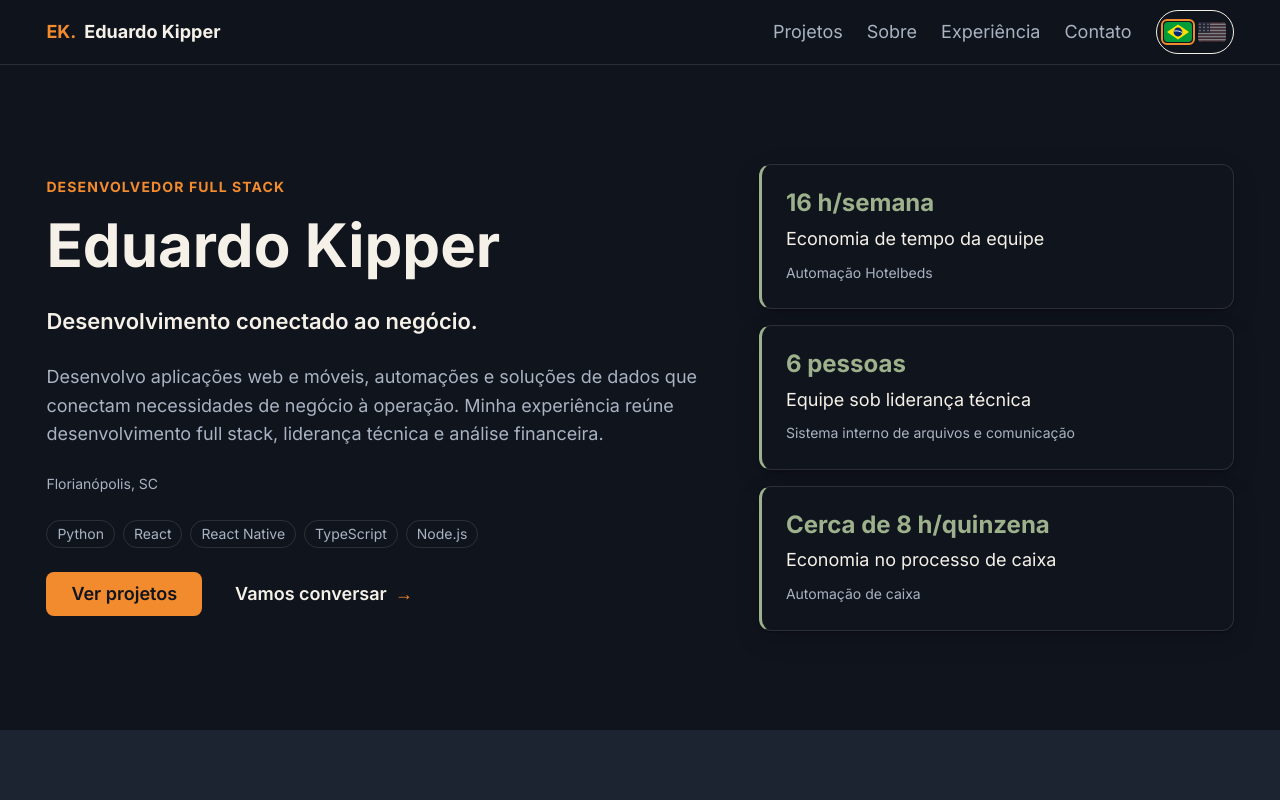
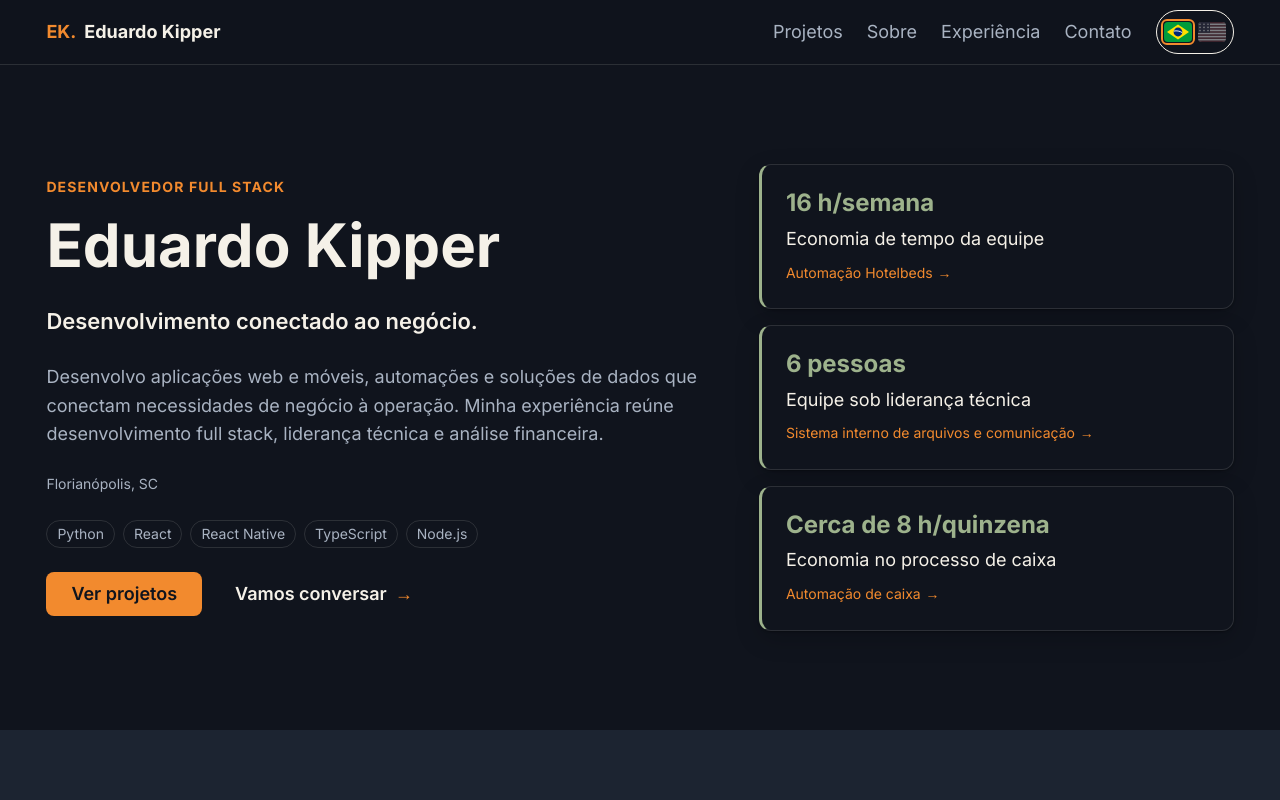
Before and after one commit to EduardoKipper/portfoly, a React (Vite) app: page / in a window 1280 px wide. Shown: the top 800 px of the page. Built offline with nearby package versions, Linux system fonts and the light colour scheme.

Commit message:
Destaca os links dos resultados com cor âmbar e seta
Co-Authored-By: Claude Opus 5.5 (1M context) <noreply@anthropic.com>
Claude-Session: https://claude.ai/code/session_014YqUgFzXcbgJzoGsGCqw1W

```diff
--- a/src/sections/sections.css
+++ b/src/sections/sections.css
@@ -185,8 +185,19 @@
   line-height: var(--leading-tight);
 }
 
-.highlight__context {
-  color: var(--text-muted);
+/* Link para o projeto: Âmbar com seta, já que os links não usam sublinhado. */
+a.highlight__context {
+  align-self: flex-start;
+  color: var(--accent);
+}
+
+a.highlight__context::after {
+  margin-left: 0.35em;
+  content: '→';
+}
+
+a.highlight__context:hover {
+  color: var(--text);
 }
 
 /* Experiência */
```
